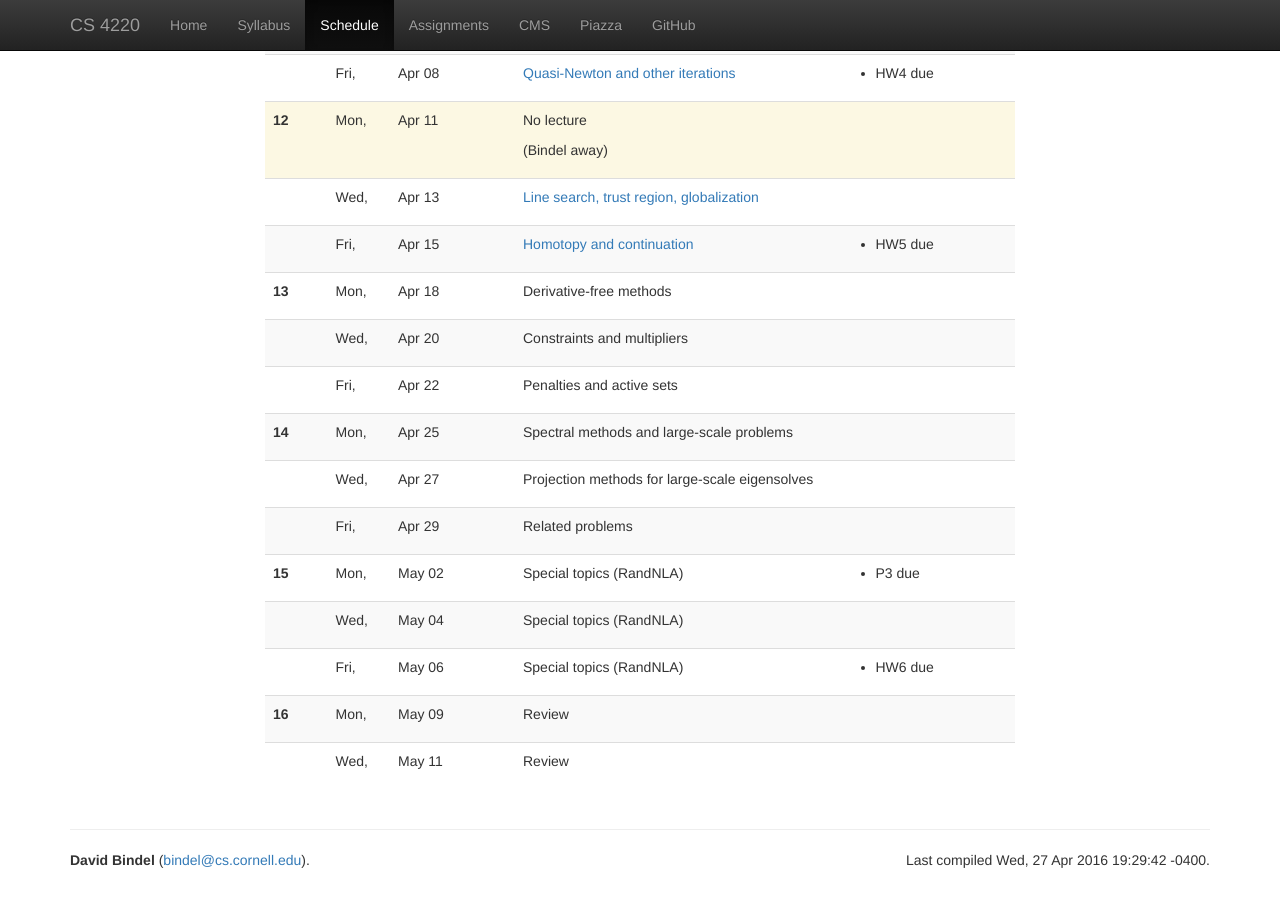
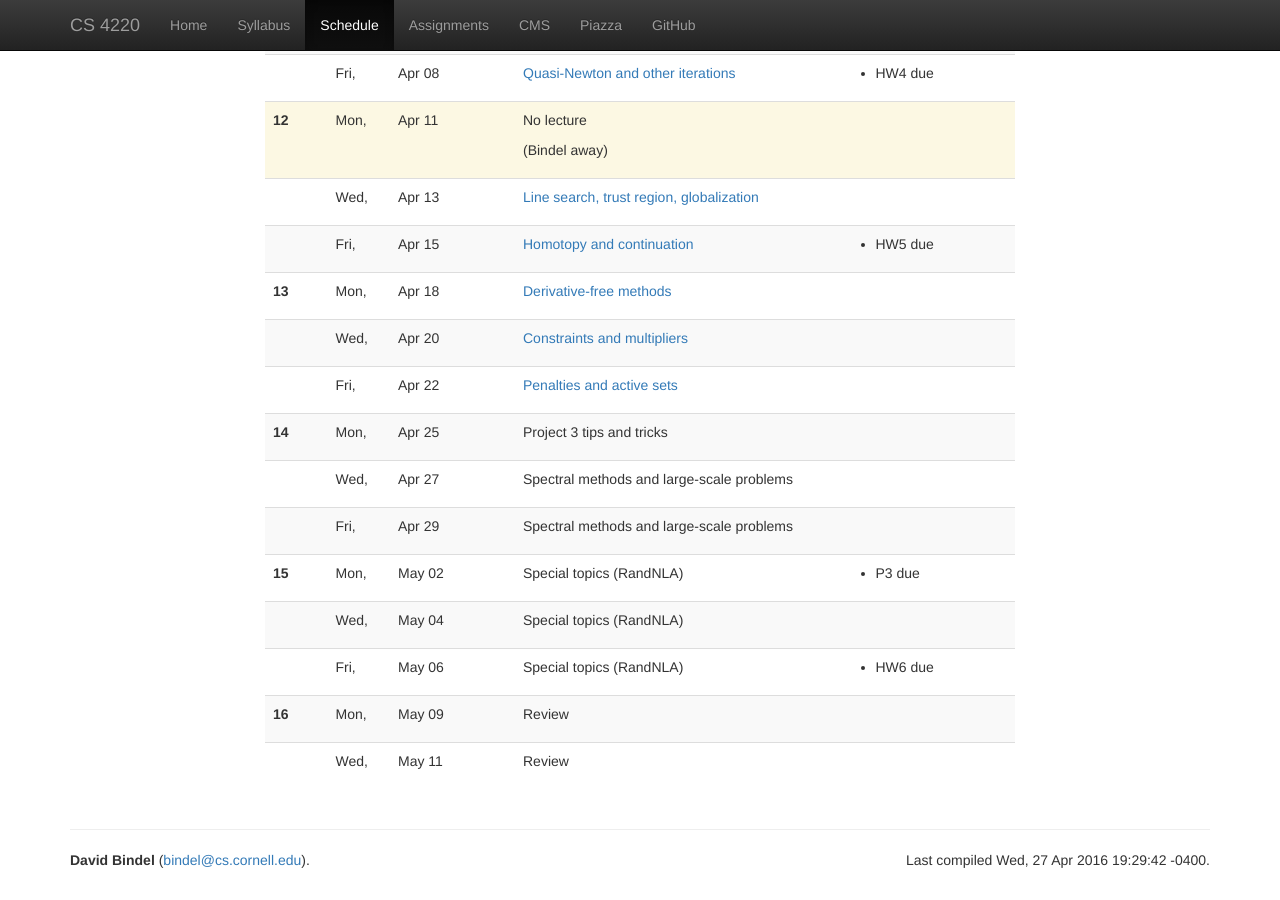
Before and after one commit to dbindel/cs4220-s17, a Jekyll site: the page built from web/schedule.html, in a window 1280 px wide and 900 px high, scrolled down 1830 px. Built offline with Jekyll 4.4.1, drawn with Linux system fonts in a browser that asks for light colours; nearby versions of some CDN libraries.

Commit message:
Updated lecture links.

```diff
--- a/web/_data/lectures.yml
+++ b/web/_data/lectures.yml
@@ -219,25 +219,28 @@
 -
   date: 2016-04-18
   info: Derivative-free methods
+  notes: 2016-04-18-notes.pdf
 -
   date: 2016-04-20
   info: Constraints and multipliers
+  notes: 2016-04-20-notes.pdf
 -
   date: 2016-04-22
   info: Penalties and active sets
+  notes: 2016-04-22-notes.pdf
 #
 # ==================
 # Week 13 (eig reductions)
 #
 -
   date: 2016-04-25
+  info: Project 3 tips and tricks
+-
+  date: 2016-04-27
   info: Spectral methods and large-scale problems
 -
-  date: 2016-04-27
-  info: Projection methods for large-scale eigensolves
--
   date: 2016-04-29
-  info: Related problems
+  info: Spectral methods and large-scale problems
 #
 # ==================
 # Week 14 (special topics)
```
